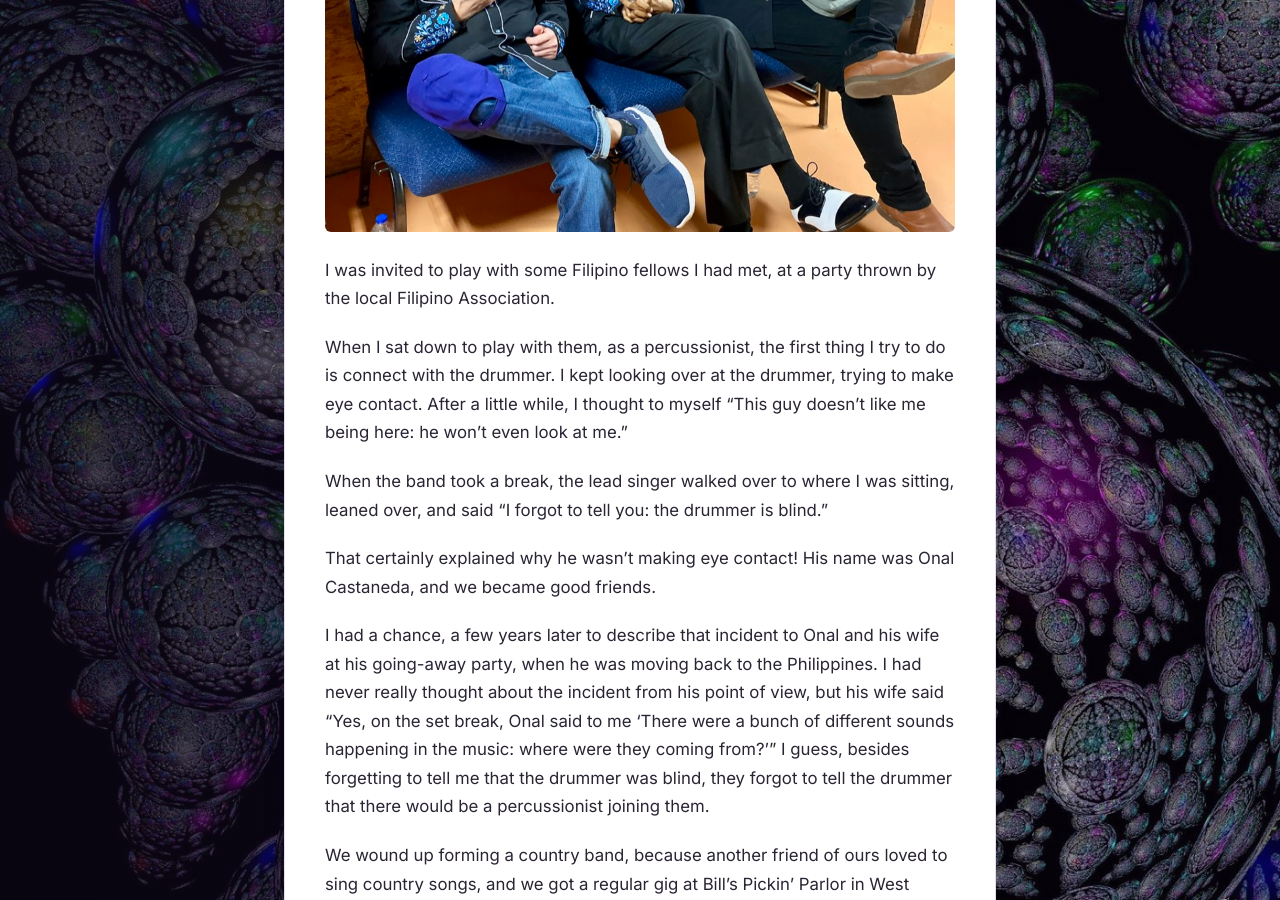
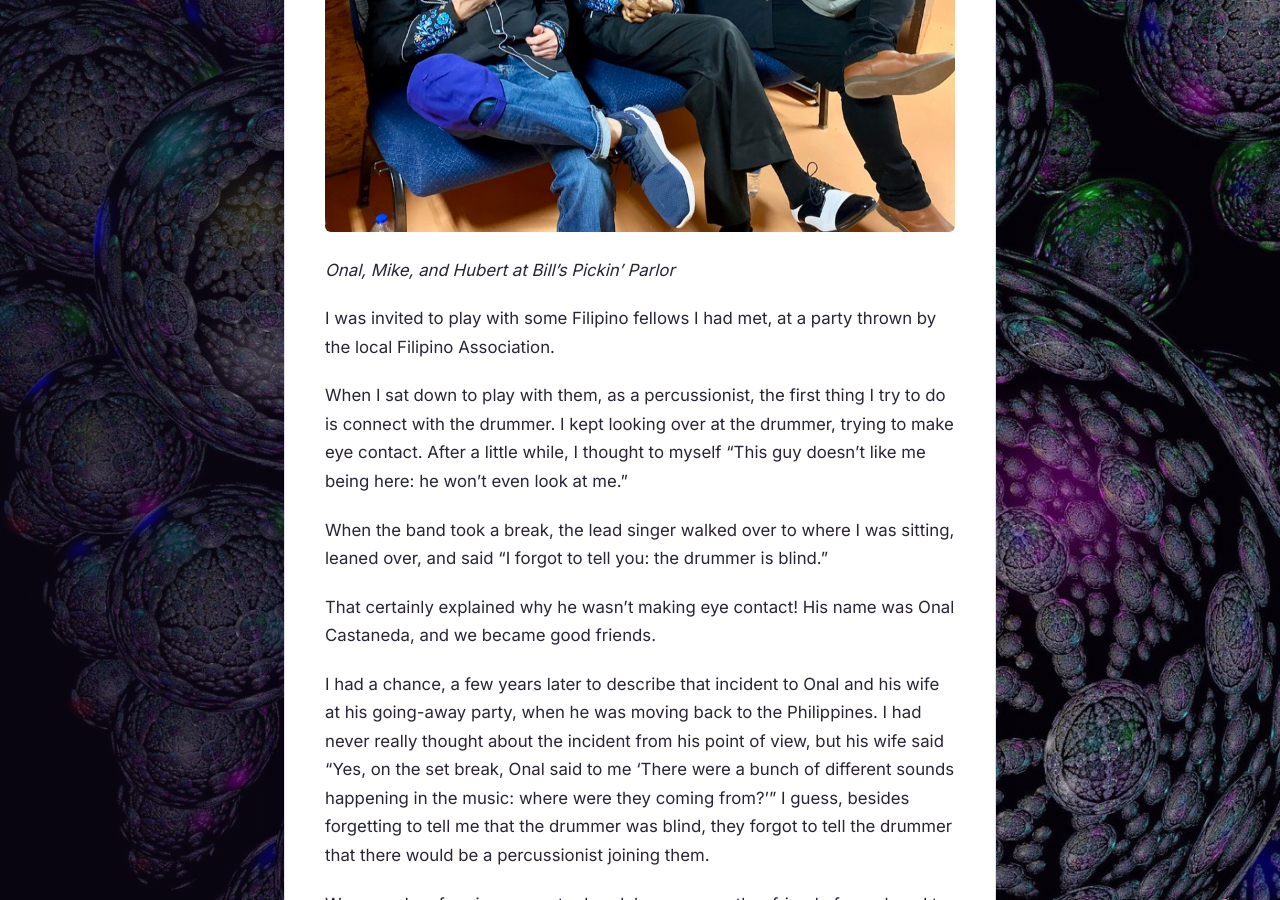
Before and after one commit to gcallah/gcallah.github.io, a Jekyll site: the page built from _posts/2026-11-05-What-About-Me.md, in a window 1280 px wide and 900 px high, scrolled down 582 px. Built offline with Jekyll 4.4.1, drawn with Linux system fonts in a browser that asks for light colours; our own code applies the rules of GitHub Pages for plain Markdown files.

Commit message:
Added photo caption.

```diff
--- a/_posts/2026-11-05-What-About-Me.md
+++ b/_posts/2026-11-05-What-About-Me.md
@@ -1,6 +1,7 @@
 # What About Me?
 
 ![Onal Castaneda](/graphics/Onal.jpg)
+*Onal, Mike, and Hubert at Bill's Pickin' Parlor*
 
 I was invited to play with some Filipino fellows I had met, at a party thrown
 by the local Filipino Association.
```
